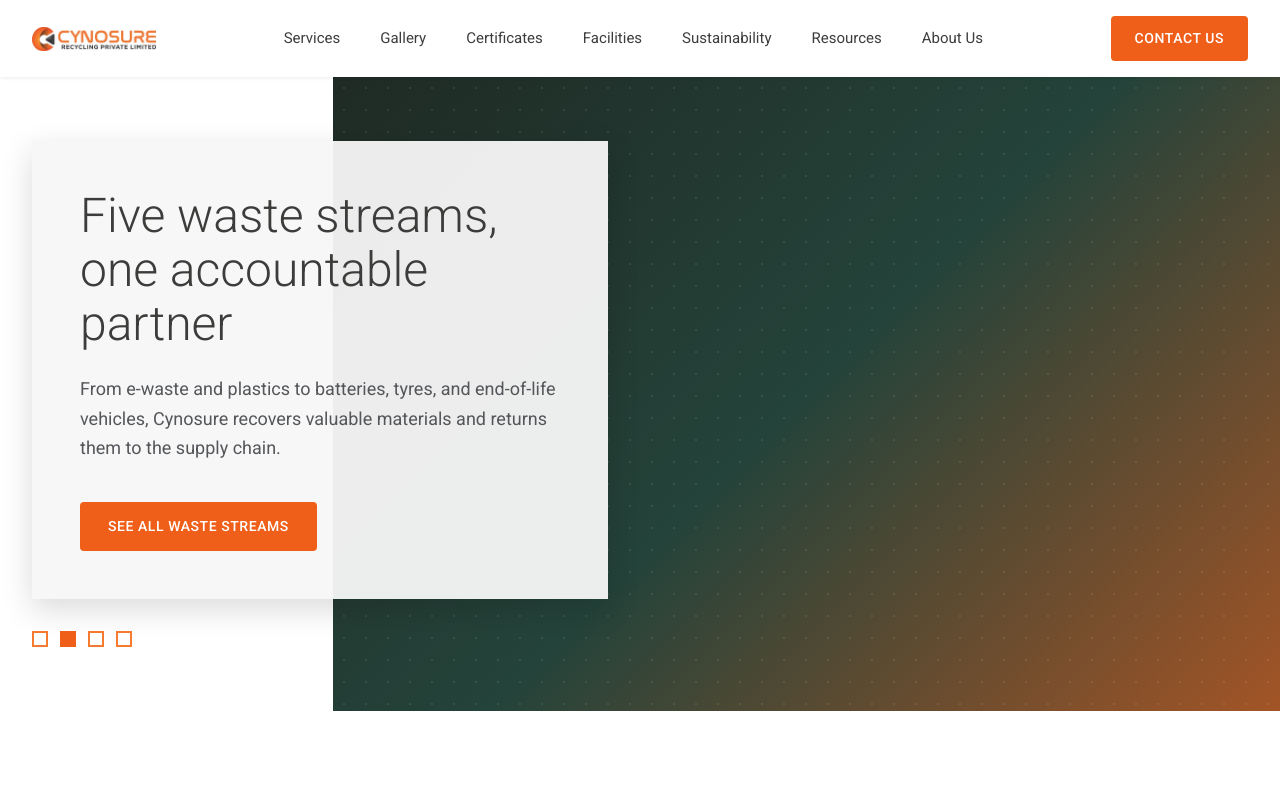
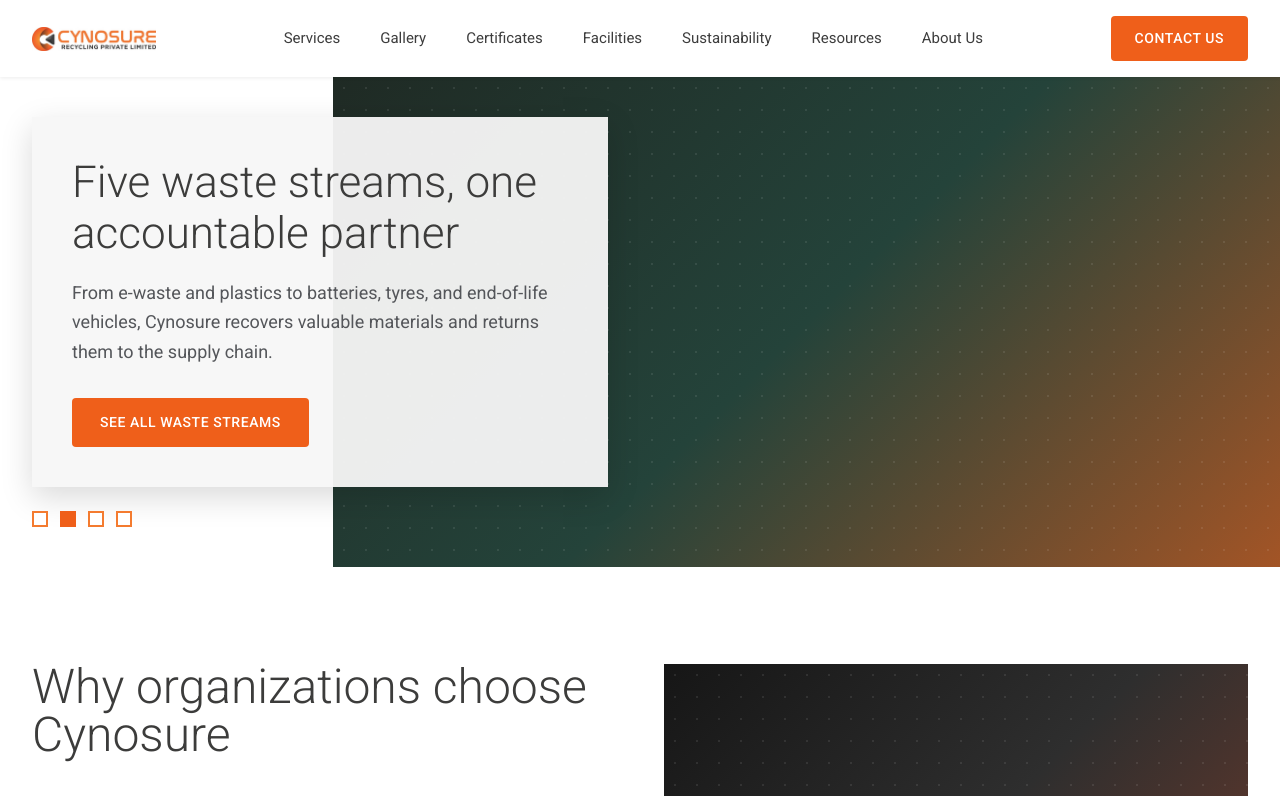
Before and after one commit to anu-anas-21/Cynosure, a Next.js app: page / in a window 1280 px wide. Shown: the top 796 px of the page. Built offline with nearby package versions, Linux system fonts and the light colour scheme.

Commit message:
Compact the hero and use state names in the facilities highlight
Trim hero padding/min-height so it fits within a normal viewport at
100% zoom instead of needing a zoomed-out view, and swap the "Owned
facilities in Meerut, Hyderabad & Chennai" line to state names to
match the rest of the site.

```diff
--- a/src/app/page.tsx
+++ b/src/app/page.tsx
@@ -104,8 +104,8 @@
           <div className="mt-14 grid grid-cols-1 gap-6 sm:grid-cols-2 lg:grid-cols-4">
             {[
               <>
-                <span className="font-medium">Owned facilities</span> in Meerut,
-                Hyderabad &amp; Chennai delivering consistent programs
+                <span className="font-medium">Owned facilities</span> in Uttar
+                Pradesh, Telangana &amp; Tamil Nadu delivering consistent programs
               </>,
               <>
                 <span className="font-medium">Certified, audit-ready</span>{" "}
--- a/src/components/HeroCarousel.tsx
+++ b/src/components/HeroCarousel.tsx
@@ -33,11 +33,10 @@
 
   return (
     <section
-      className="relative bg-white"
+      className="relative overflow-hidden bg-white"
       onMouseEnter={() => setPaused(true)}
       onMouseLeave={() => setPaused(false)}
     >
-      <div className="relative">
       {/* Full-bleed visual panel, right-aligned like the reference */}
       <div className="absolute inset-y-0 right-0 left-0 lg:left-[26%]">
         <div className={`size-full ${slideVisuals[index % slideVisuals.length]} transition-all duration-700`}>
@@ -52,20 +51,20 @@
         </div>
       </div>
 
-        <div className="container-page relative">
-          <div className="py-10 lg:py-16">
+      <div className="container-page relative w-full">
+        <div className="py-8 lg:py-10">
           {/* Overlapping white card */}
           <div
             key={index}
-              className="max-w-xl animate-[fadein_0.5s_ease] bg-[#f7f7f7]/95 p-8 shadow-[0_10px_30px_rgba(0,0,0,0.15)] sm:p-12 lg:min-h-[26rem]"
+            className="max-w-xl animate-[fadein_0.5s_ease] bg-[#f7f7f7]/95 p-6 shadow-[0_10px_30px_rgba(0,0,0,0.15)] sm:p-10 lg:min-h-[20rem]"
           >
-              <h1 className="text-4xl font-light leading-[1.12] text-ink-600 sm:text-5xl">
+            <h1 className="text-3xl font-light leading-[1.15] text-ink-600 sm:text-4xl lg:text-[2.75rem]">
               {slide.title}
             </h1>
-              <p className="mt-6 text-lg leading-relaxed text-ink-500">
+            <p className="mt-5 text-base leading-relaxed text-ink-500 sm:text-lg">
               {slide.description}
             </p>
-              <div className="mt-10">
+            <div className="mt-8">
               <Link href={slide.ctaHref} className="btn-primary">
                 {slide.ctaLabel}
               </Link>
@@ -73,7 +72,7 @@
           </div>
 
           {/* Square indicators bottom-left, like the reference */}
-            <div className="mt-8 flex items-center gap-3">
+          <div className="mt-6 flex items-center gap-3">
             {heroSlides.map((s, i) => (
               <button
                 key={s.title}
@@ -89,7 +88,6 @@
           </div>
         </div>
       </div>
-      </div>
     </section>
   );
 }
```
Lines whose indentation alone changed are shown as unchanged.
